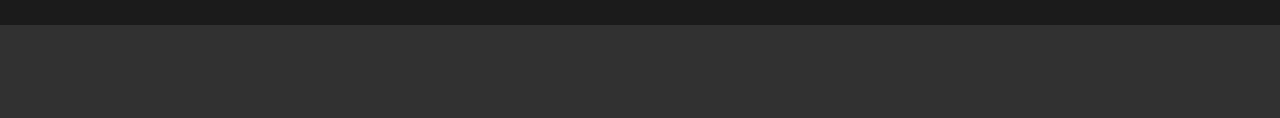
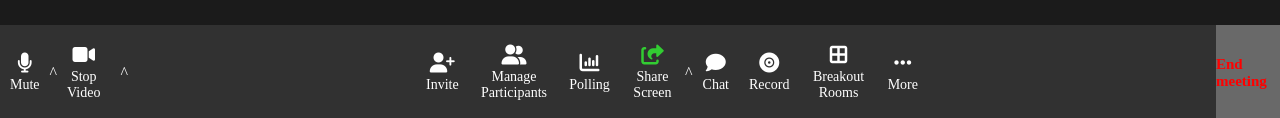
Before and after one commit to D4riu5/html-css-zoom, a plain HTML site: page index.html in a window 1280 px wide. Shown: the part 679-797 px from the top of the page. Drawn offline with Linux system fonts and the light colour scheme.

Commit message:
added footer

```diff
--- a/css/style.css
+++ b/css/style.css
@@ -60,13 +60,14 @@ main{
     min-width: calc(96% /7);
     min-height: 100px;
     background-image: url(https://picsum.photos/200/300);
+    background-size: cover;
     display: flex;
     align-items: flex-end;
 }
 
 .name{
     display: inline-block;
-    background-color: rgba(49, 49, 49, 0.7);
+    background-color: rgba(49, 49, 49, 0.8);
     color: white;
     padding: 5px;
     font-size: 12px;
@@ -79,6 +80,60 @@ footer{
     height: 12vh;
     background-color: rgb(49, 49, 49);
     width: 100%;
+    display: flex;
+    justify-content: space-between;
+    align-items: center;
+}
+
+footer section{
+    display: flex;
+    flex-direction: row;
+    align-items: center;
+    width: 10%;
+}
+
+.end-meeting{
+    width: 5%;
+    justify-content: center;
+    background-color: rgb(105, 105, 105);
+    height: 12vh;
+}
+
+.end-meeting > a{
+    font-size: 10px;
+    color: red;
+}
+
+.middle{
+    flex-grow: 0.4;
+}
+
+.column{
+    text-align: center;
+    display: flex;
+    flex-direction: column;
+    padding: 0 10px;
+}
+
+footer i{
+    font-size: 20px;
+}
+
+footer span{
+    padding-top: 4px;
+    font-size: 14px;
+    color: white;
+}
+
+.icons{
+    width: 100%;
+    justify-content: space-around;
+    display: flex;
+    font-size: 20px;
+}
+
+.fa-share-from-square{
+    color: limegreen;
 }
 
 /* FOOTER END */
--- a/index.html
+++ b/index.html
@@ -24,7 +24,6 @@
     <!-- MAIN START (80vh with a flex container with 24 items,width: calc(100% /7)) -->
     <main>
         <div class="webcam-container">
-
             <div> <div class="name"> <i class="fa-solid fa-microphone-slash"></i> Pinco Pallo</div></div>
             <div> <div class="name"> <i class="fa-solid fa-microphone-slash"></i> Pinco Pallo</div></div>
             <div> <div class="name"> <i class="fa-solid fa-microphone-slash"></i> Pinco Pallo</div></div>
@@ -53,14 +52,68 @@
             <div> <div class="name"> <i class="fa-solid fa-microphone-slash"></i> Pinco Pallo</div></div>
             <div> <div class="name"> <i class="fa-solid fa-microphone-slash"></i> Pinco Pallo</div></div>
             <div> <div class="name"> <i class="fa-solid fa-microphone-slash"></i> Pinco Pallo</div></div>
-
-
-
     </main>
     <!-- MAIN END -->
 
-    <!-- FOOTER START (12vh,  flexcontainer with 3 divs with space between, give sides fixed width ) -->
+    <!-- FOOTER START -->
     <footer>
+            <section>
+                <a href="#" class="column">
+                    <i class="fa-solid fa-microphone"></i>
+                    <span>Mute</span>
+                </a>
+                <div class="column-mid">
+                    <a href="#"> ^ </a>
+                </div>
+                <a href="#" class="column">
+                    <i class="fa-solid fa-video"></i>
+                    <span>Stop Video</span>
+                </a>
+                <div class="column">
+                    <a href="#"> ^ </a>
+                </div>
+
+            </section>
+            <section class="middle">
+                    <a href="#" class="column">
+                        <i class="fa-solid fa-user-plus"></i>
+                        <span>Invite</span>
+                    </a>
+                        <a href="#" class="column">
+                        <i class="fa-solid fa-user-group"></i>
+                        <span>Manage Participants</span>
+                    </a>
+                    <a href="#" class="column">
+                        <i class="fa-solid fa-chart-column"></i>
+                        <span>Polling</span>
+                    </a>
+                    <a href="#" class="column">
+                        <i class="fa-solid fa-share-from-square"></i>
+                        <span>Share Screen</span>
+                    </a>
+                    <div>
+                        <a href="#"> ^ </a>
+                    </div>
+                    <a href="#" class="column">
+                        <i class="fa-solid fa-comment"></i>
+                        <span>Chat</span>
+                    </a>
+                    <a href="#" class="column">
+                        <i class="fa-solid fa-record-vinyl"></i>
+                        <span>Record</span>
+                    </a>
+                    <a href="#" class="column">
+                        <i class="fa-solid fa-border-all"></i>
+                        <span>Breakout Rooms</span>
+                    </a>
+                    <a href="#" class="column">
+                        <i class="fa-solid fa-ellipsis"></i>
+                        <span>More</span>
+                    </a>
+            </section>
+            <section class="end-meeting">
+                    <a href="#"><h2>End meeting</h2></a>
+            </section>
 
     </footer>
     <!-- FOOTER END -->
```
